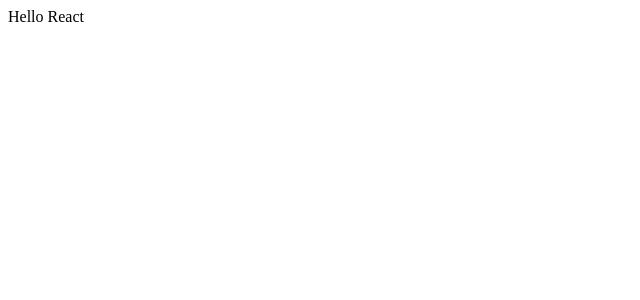
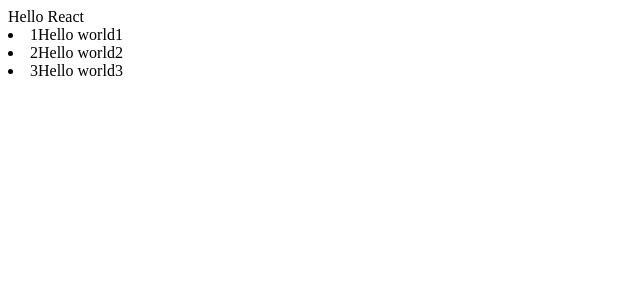
Before and after one commit to umsungjun/ZERO-BASE-25, a React (Create React App) app in the folder my-app/: page / in a window 1280 px wide. Shown: the top 300 px of the page, without its empty margins (0-640 px from the left). Built offline with nearby package versions, Linux system fonts and the light colour scheme.

Commit message:
09_리스트와 Key

```diff
--- /dev/null
+++ b/my-app/src/pages/2-9/List.tsx
@@ -0,0 +1,26 @@
+import React from "react";
+
+interface IItemType {
+    id: number;
+    text: string;
+}
+
+
+export default function List(): React.ReactElement {
+    // const numbers = [1, 2, 3, 4, 5]
+    const List = [{ id: 1, text: 'Hello world1' }, { id: 2, text: 'Hello world2' }, { id: 3, text: 'Hello world3' }]
+
+    const ListItem = (props: IItemType) => {
+        return (
+            <li>{props.id + props.text}</li> // map을 통해서 생성할 때는 유니크한 key값을 줘야 함
+        )
+    }
+
+    return (
+        <>
+            {List.map((item, i) => (
+                <ListItem key={item.id} {...item} />
+            ))}
+        </>
+    )
+}
--- a/my-app/src/pages/Basepage.tsx
+++ b/my-app/src/pages/Basepage.tsx
@@ -5,6 +5,7 @@
 import ClassClock from './2-6/ClassClock';
 import Event from './2-7/Event';
 import Greeting from './2-8/Greeting';
+import List from './2-9/List';
 
 function Basepage() {
 
@@ -13,7 +14,7 @@
       <div>
         Hello React
       </div>
-      <Greeting />
+      <List />
     </>
   );
 }
```
